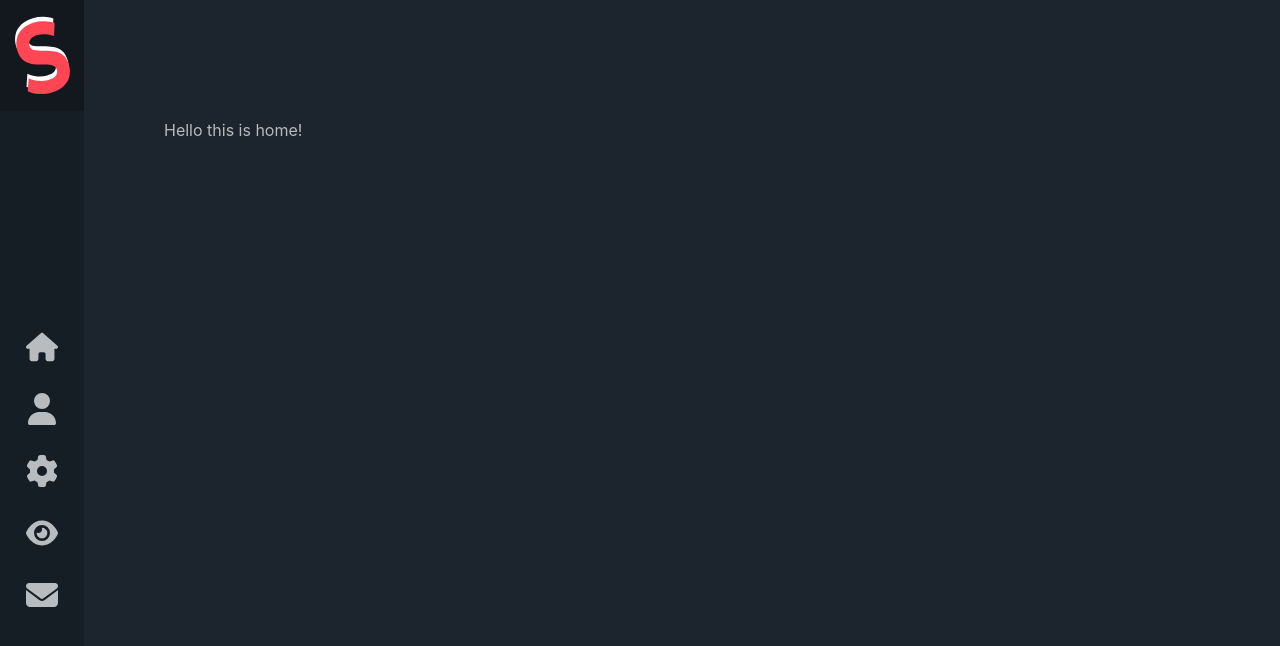
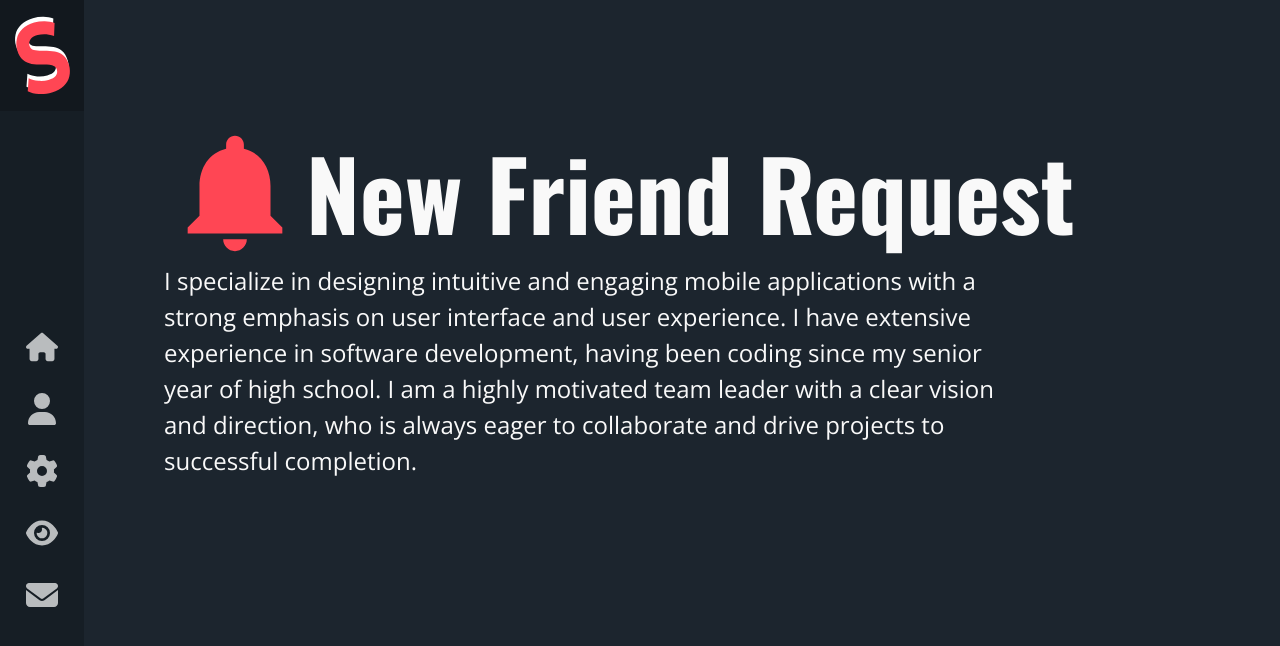
Before and after one commit to rlysam/sam-resume, a React (Create React App) app: page / in a window 1280 px wide. Shown: the top 646 px of the page. Built offline with nearby package versions, Linux system fonts and the light colour scheme.

Commit message:
DONE added proper fonts

```diff
--- a/src/index.css
+++ b/src/index.css
@@ -1,3 +1,8 @@
+  /* Oswald font */
+@import url('https://fonts.googleapis.com/css2?family=Oswald:wght@700&display=swap');
+  /* open sans font */
+@import url('https://fonts.googleapis.com/css2?family=Open+Sans:wght@400;600&family=Oswald:wght@700&display=swap');
+
 body {
 	background-color: #1c252e;
 	font-family: -apple-system, BlinkMacSystemFont, "Segoe UI", "Roboto", "Oxygen",
@@ -15,11 +20,6 @@ html {
 	display: flex;
 	margin: 0;
 	padding: 0;
-}
-
-code {
-	font-family: source-code-pro, Menlo, Monaco, Consolas, "Courier New",
-		monospace;
 }
 
 /* Navigation Bar / SideBar */
@@ -61,17 +61,19 @@ code {
 	flex-grow: 1;
 	/* content font and opacity: ; */
 	color: #f9f9f9;
-	opacity: 0.7;
+	/* opacity: 0.7; */
 }
 
 /* Biggest Font */
 .title {
 	font-size: 96px;
 	margin: 0;
+	font-family: Oswald;
 }
 
 /* Main Text */
 .body-text {
+	font-family: 'Open Sans', sans-serif;
 	font-size: 24px;
 	line-height: 36px;
 	margin: 0;
@@ -87,6 +89,19 @@ code {
 	flex-direction: column;
 }
 
+/* HOME PAGE */
+.inside-page .header{
+	display: flex;
+	align-items: center;
+}
+
+.header .bell-icon{
+	color: #46FFD3;
+	width: 122px;
+	height: 122px;
+}
+
+/* ABOUT PAGE */
 .about {
 	justify-content: space-between;
 }
--- a/src/pages/Home.js
+++ b/src/pages/Home.js
@@ -1,9 +1,28 @@
-// import { useEffect, useState } from "react";
-// import BlogList from "./BlogList";
-// import useFetch from "./useFetch";
+// import { FontAwesomeIcon } from "@fortawesome/react-fontawesome";
+// import { faBell } from "@fortawesome/free-solid-svg-icons";
+import NavIconLogo from "../assets/bell.svg";
 
 const Home = () => {
-	return <div className="inside-page">Hello this is home!</div>;
+	return (
+		<div className="inside-page home">
+			<div className="text-content">
+			<div className="header">
+				 {/* <FontAwesomeIcon className="bell-icon" icon={ faBell } />  */}
+					<img src={NavIconLogo} alt="" srcset="" className="nav-logo-icon" />
+				<h1 className="title">New Friend Request</h1>
+			</div>
+
+				<p className="body-text">
+					I specialize in designing intuitive and engaging mobile applications
+					with a strong emphasis on user interface and user experience. I have
+					extensive experience in software development, having been coding since
+					my senior year of high school. I am a highly motivated team leader
+					with a clear vision and direction, who is always eager to collaborate
+					and drive projects to successful completion.
+				</p>
+			</div>
+		</div>
+	);
 };
 
 export default Home;
```
Also changed, not shown: src/assets/bell.svg (added).
